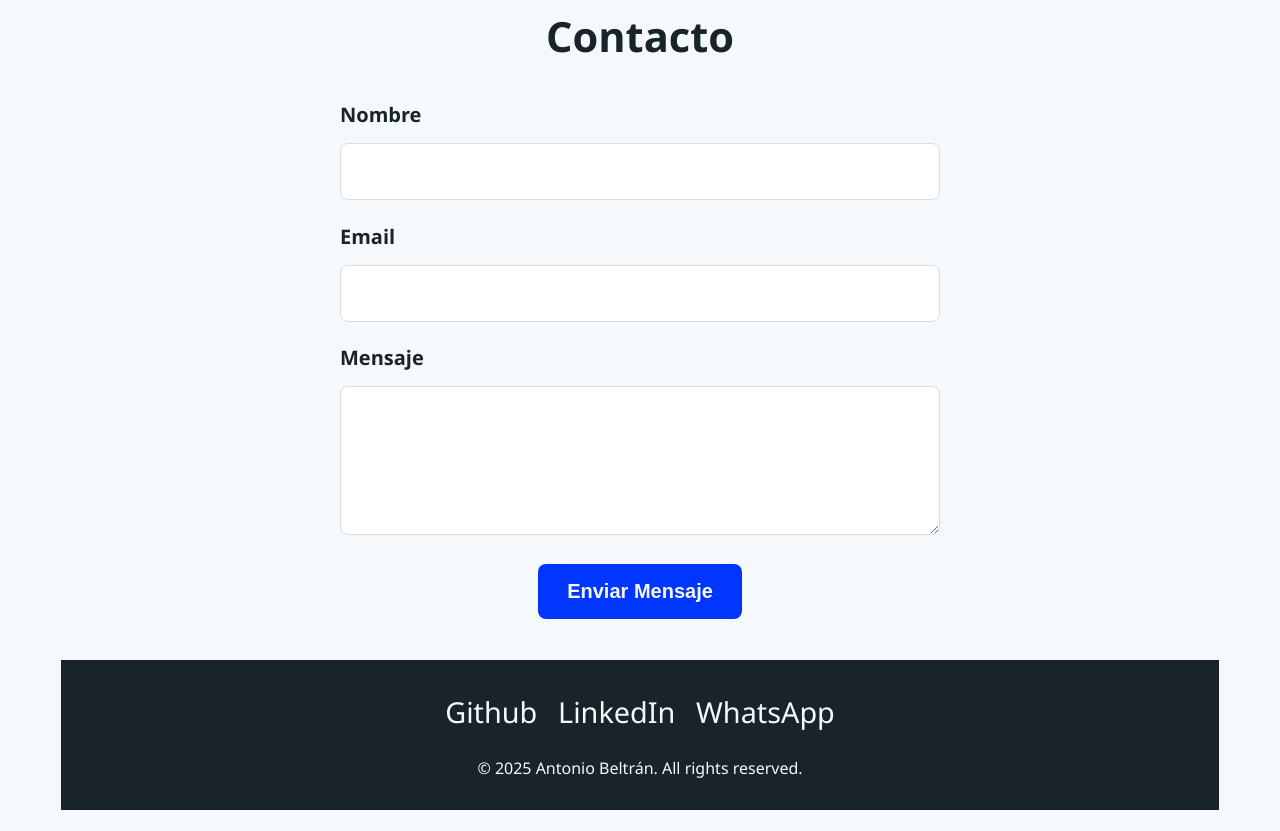
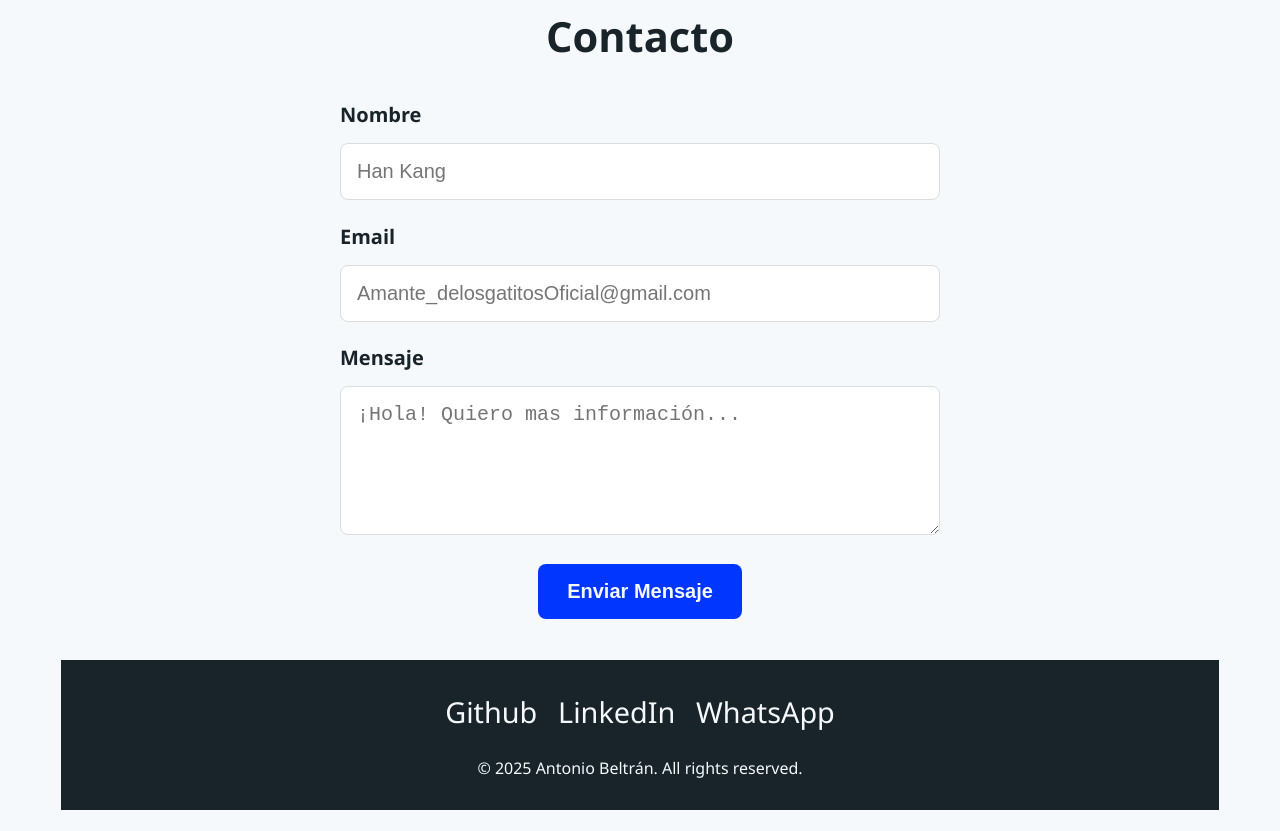
Before and after one commit to ABeltran516/Portafolio-Web, a plain HTML site: page index.html in a window 1280 px wide. Shown: the part 1842-2673 px from the top of the page. Drawn offline with Linux system fonts and the light colour scheme.

Commit message:
Style: Detalles menores en los placeholder del formulario.

```diff
--- a/index.html
+++ b/index.html
@@ -140,15 +140,17 @@
             <form class="Contact-form" action="https://formsubmit.co/beltran1606@gmail.com" method="POST">
                 <div class="Form-group">
                     <label for="name">Nombre</label>
-                    <input type="text" id="name" class="Form-control" name="name" required>
+                    <input type="text" id="name" class="Form-control" name="name" placeholder="Han Kang" required>
                 </div>
                 <div class="Form-group">
                     <label for="Email">Email</label>
-                    <input type="email" id="Email" class="Form-control" name="email" required>
+                    <input type="email" id="Email" class="Form-control" name="email"
+                        placeholder="Amante_delosgatitosOficial@gmail.com" required>
                 </div>
                 <div class="Form-group">
                     <label for="Message">Mensaje</label>
-                    <textarea type="text" id="Message" class="Form-control" rows="5" name="message" required></textarea>
+                    <textarea type="text" id="Message" class="Form-control" rows="5" name="message"
+                        placeholder="¡Hola! Quiero mas información..." required></textarea>
                 </div>
                 <button type="Submit" class="Action-btn">Enviar Mensaje</button>
             </form>
```
